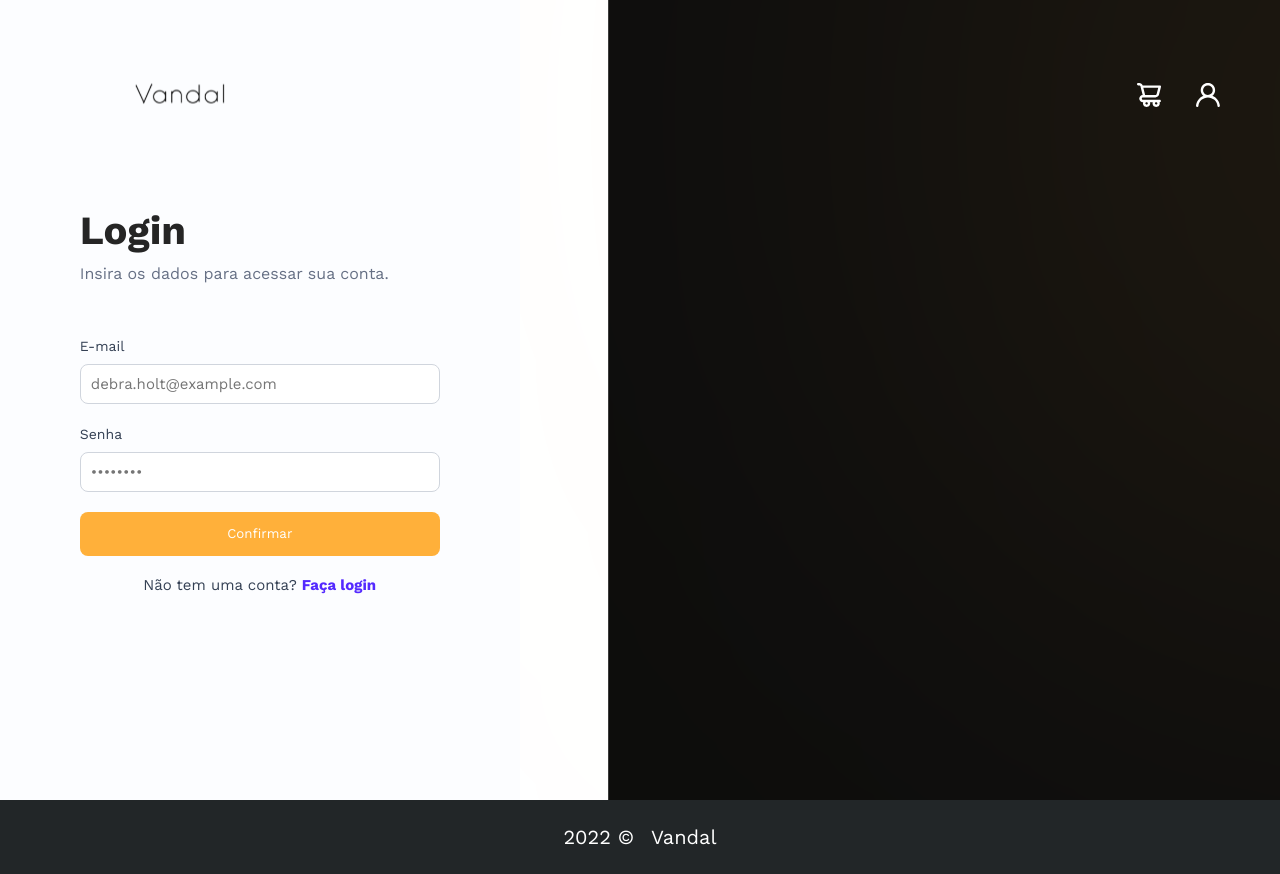
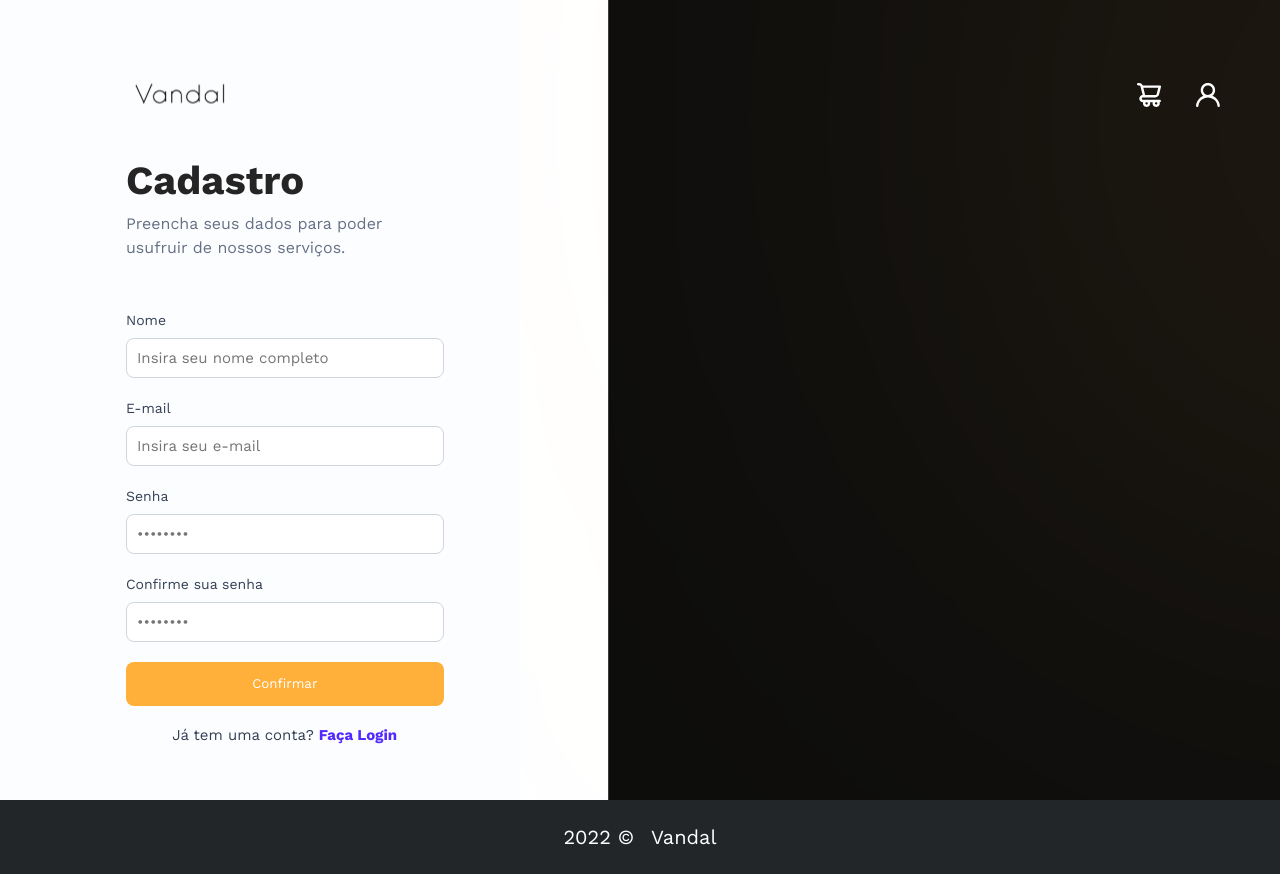
Before and after one commit to MickeyMouseVandal/app, a React (Vite) app: page /signUp in a window 1280 px wide. Built offline with nearby package versions, Linux system fonts and the light colour scheme.

Commit message:
feat: Screens SignIn and SignUp completed

```diff
--- a/package.json
+++ b/package.json
@@ -9,6 +9,7 @@
     "preview": "vite preview"
   },
   "dependencies": {
+    "axios": "^1.1.3",
     "react": "^18.2.0",
     "react-dom": "^18.2.0",
     "react-router-dom": "^6.4.3",
--- a/src/components/SignIn/index.tsx
+++ b/src/components/SignIn/index.tsx
@@ -1,16 +1,42 @@
-import { useState } from 'react'
+import * as S from './styled';
 
-import * as S from './styled';
+import { useState } from 'react';
+import { useNavigate } from 'react-router-dom';
+import axios from 'axios';
 
 import Section from '../Section';
 import Footer from '../Footer';
 
 export default function SignIn() {
-  const [ activeInput, setActiveInput ] = useState<string>('');
-  const [ activeInputPassword, setActiveInputPassword ] = useState<string>('');
+  const navigate = useNavigate();
+  const [account, setAccount] = useState(
+    {
+      email: "",
+      password: "",
+    }
+  )
 
-  const value = activeInput !== '' ? true : false;
-  const valuePassword = activeInputPassword !== '' ? true : false;
+  const sendData = function(e : React.MouseEvent<HTMLButtonElement, MouseEvent>){
+
+    e.preventDefault()
+
+    axios.post('/sign-in', {
+      email: account.email,
+      password: account.password,
+    })
+    .then(response => {
+
+      if(response.data.code === 200){
+        return navigate('/')
+      } else {
+       alert("Email ou senha incorretos")
+      }
+
+    })
+    .catch(function (error: Error) {
+      alert('email ou senha incorretos')
+    });
+  }
 
   return(
     <>
@@ -36,17 +62,17 @@ export default function SignIn() {
           <S.Form>
             <S.FormGroupItems>
               <S.Label>E-mail</S.Label>
-              <S.Input placeholder='debra.holt@example.com'/>
+              <S.Input value={account.email} placeholder='debra.holt@example.com' onChange={e => setAccount({ ...account, email: e.target.value })} />
             </S.FormGroupItems>
             <S.FormGroupItems>
               <S.Label>Senha</S.Label>
-              <S.InputPassword placeholder='••••••••' />
+              <S.InputPassword value={account.password} placeholder='••••••••' onChange={e => setAccount({ ...account, password: e.target.value })} />
             </S.FormGroupItems>
-            <S.ButtonConfirm>Confirmar</S.ButtonConfirm>
+            <S.ButtonConfirm onClick={e => sendData(e)} >Confirmar</S.ButtonConfirm>
             <S.DontHaveAccount>
               Não tem uma conta?
-              <S.SignUp href="#">
-                Faça login
+              <S.SignUp href="/signUp">
+                Cadastre-se
               </S.SignUp>
             </S.DontHaveAccount>
           </S.Form>
--- /dev/null
+++ b/src/components/SignUp/index.tsx
@@ -0,0 +1,92 @@
+import * as S from './styled';
+
+import Section from '../Section';
+import Footer from '../Footer';
+
+import axios from 'axios'
+import React, { useState } from 'react';
+import { useNavigate } from 'react-router-dom';
+
+export default function SignUp() {
+  const navigate = useNavigate();
+  const [account, setAccount] = useState(
+    {
+      name: "",
+      email: "",
+      password: "",
+      confirmPassword: "",
+    }
+  )
+
+  const sendData = function(e: React.MouseEvent<HTMLButtonElement, MouseEvent>) {
+    e.preventDefault();
+
+    if(account.password !== account.confirmPassword) return;
+
+    axios.post('/sign-up', {
+      name: account.name,
+      email: account.email,
+      password: account.password,
+      confirmPassword: account.confirmPassword,
+    })
+    .then(response => {
+      if(response.status === 201) {
+        return navigate('/signIn');
+      }
+    })
+  }
+
+  return(
+    <>
+    <S.Container>
+      <Section background='#FCFDFF' size='50vw'>
+        <S.header>
+          <S.logo />
+          <S.WrapperButtons>
+            <S.ButtonCart />
+            <S.ButtonPerson />
+          </S.WrapperButtons>
+        </S.header>
+
+        <S.WrapperSignUp>
+          <S.WrapperRegister>
+            <S.Title>
+              Cadastro
+            </S.Title>
+            <S.Description>
+              Preencha seus dados para poder usufruir de nossos serviços.
+            </S.Description>
+          </S.WrapperRegister>
+          <S.Form>
+            <S.FormGroupItems>
+              <S.Label>Nome</S.Label>
+              <S.Input value={account.name} placeholder='Insira seu nome completo' onChange={e => setAccount({ ...account, name: e.target.value })}/>
+            </S.FormGroupItems>
+            <S.FormGroupItems>
+              <S.Label>E-mail</S.Label>
+              <S.Input value={account.email} placeholder='Insira seu e-mail' onChange={e => setAccount({ ...account, email: e.target.value })} />
+            </S.FormGroupItems>
+            <S.FormGroupItems>
+              <S.Label>Senha</S.Label>
+              <S.InputPassword value={account.password} placeholder='••••••••' onChange={e => setAccount({ ...account, password: e.target.value })} />
+            </S.FormGroupItems>
+            <S.FormGroupItems>
+              <S.Label>Confirme sua senha</S.Label>
+              <S.InputPassword value={account.confirmPassword} placeholder='••••••••' onChange={e => setAccount({ ...account, confirmPassword: e.target.value })} />
+            </S.FormGroupItems>
+            <S.ButtonConfirm onClick={e => sendData(e)}>Confirmar</S.ButtonConfirm>
+            <S.DontHaveAccount>
+              Já tem uma conta?
+              <S.SignUp href="/signIn">
+                Faça Login
+              </S.SignUp>
+            </S.DontHaveAccount>
+          </S.Form>
+        </S.WrapperSignUp>
+      </Section>
+      <Section background='url(./public/bg-signIn.svg)' size='75vw' />
+    </S.Container>
+    <Footer/>
+  </>
+  );
+}
--- /dev/null
+++ b/src/components/SignUp/styled.ts
@@ -0,0 +1,166 @@
+import styled, { css } from 'styled-components';
+
+export const header = styled.div`
+  display: flex;
+  justify-content: space-between;
+  align-items: center;
+  position: absolute;
+  top: 45px;
+  left: 132px;
+  width: 85%;
+`
+
+export const Container = styled.div`
+  display: flex;
+  position: relative;
+`
+
+export const logo = styled.div`
+  background-image: url(./public/logo.svg);
+  background-repeat: no-repeat;
+  background-size: cover;
+  background-position: center;
+  width: 12.5rem;
+  height: 10rem;
+`
+
+export const WrapperButtons = styled.div`
+  display: flex;
+  gap: 3.5rem;
+`
+
+export const ButtonCart = styled.div`
+  background-image: url(./public/cart.svg);
+  background-repeat: no-repeat;
+  background-size: cover;
+  background-position: center;
+  width: 2.4rem;
+  height: 2.4rem;
+  cursor: pointer;
+
+  transition: all 0.4s ease;
+
+  :hover {
+    opacity: 0.6;
+  }
+`
+
+export const ButtonPerson = styled.div`
+  background-image: url(./public/person.svg);
+  background-repeat: no-repeat;
+  background-size: cover;
+  background-position: center;
+  width: 2.4rem;
+  height: 2.4rem;
+  cursor: pointer;
+
+  transition: all 0.4s ease;
+
+  :hover {
+    opacity: 0.2;
+  }
+`
+
+export const WrapperSignUp = styled.div`
+  display: flex;
+  flex-direction: column;
+  height: max-content;
+  justify-content: center;
+  align-items: center;
+  gap: 5rem;
+  padding-top: 10rem;
+  padding-left: 5rem;
+`
+
+export const WrapperRegister = styled.div`
+  display: flex;
+  flex-direction: column;
+  width: 100%;
+  height: max-content;
+  justify-content: center;
+  gap: .8rem;
+`
+
+export const Title = styled.h1`
+  font-size: 4rem;
+  font-weight: bold;
+  color: #252525;
+`
+
+export const Description = styled.p`
+  font-size: 1.6rem;
+  line-height: 2.4rem;
+  color: #667085;
+`
+
+export const Form = styled.form`
+  display: flex;
+  flex-direction: column;
+  width: 100%;
+  gap: 2rem;
+`
+
+export const FormGroupItems = styled.div`
+  display: flex;
+  flex-direction: column;
+  height: max-content;
+  gap: .8rem;
+`
+
+export const Input = styled.input`
+  padding: 1rem;
+  border-radius: 8px;
+  font-size: 1.5rem;
+  border: 1px solid #D0D5DD;
+  color: #344054;
+`
+
+export const InputPassword = styled.input.attrs(props => ({
+  type: "password",
+}))`
+  padding: 1rem;
+  border-radius: 8px;
+  font-size: 1.5rem;
+  border: 1px solid #D0D5DD;
+  color: #344054;
+`
+
+export const Label = styled.label`
+  font-size: 1.4rem;
+  line-height: 2rem;
+  color: #344054;
+`
+
+export const ButtonConfirm = styled.button.attrs(props => ({
+  type: "submit",
+}))`
+  height: 4.4rem;
+  width: max-width;
+  color: white;
+  background-color: #FFB03A;
+  border-radius: 8px;
+  cursor: pointer;
+
+  transition: all .4s ease-in-out;
+
+  &:hover {
+    opacity: 0.8;
+  }
+`
+
+export const DontHaveAccount = styled.p`
+  display: flex;
+  justify-content: center;
+  color: #344054;
+  font-size: 1.5rem;
+  gap: 0.5rem;
+`
+
+export const SignUp = styled.a`
+  color: #5429FF;
+  font-size: 1.5rem;
+  font-weight: bold;
+  outline: none;
+  text-decoration: none;
+  cursor: pointer;
+`
--- a/src/main.tsx
+++ b/src/main.tsx
@@ -1,11 +1,11 @@
 import React from 'react'
 import ReactDOM from 'react-dom/client'
-import Routes from './routes'
+import RoutesApp from './routes'
 import { GlobalStyles } from './styles/global'
 
 ReactDOM.createRoot(document.getElementById('root') as HTMLElement).render(
   <React.StrictMode>
     <GlobalStyles />
-    <Routes />
+    <RoutesApp />
   </React.StrictMode>
 )
--- a/src/routes.tsx
+++ b/src/routes.tsx
@@ -1,9 +1,19 @@
+import {
+  BrowserRouter as Router,
+  Routes,
+  Route
+} from 'react-router-dom'
+
 import SignIn from "./components/SignIn";
+import SignUp from "./components/SignUp";
 
-export default function Routes() {
+export default function RoutesApp() {
   return (
-    <>
-      <SignIn />
-    </>
+    <Router>
+      <Routes>
+        <Route path="/signIn" element={<SignIn />}/>
+        <Route path="/signUp" element={<SignUp />}/>
+      </Routes>
+    </Router>
   )
 }
```
Also changed, not shown: 1 other file (tests, documents, lock files or other folders).
